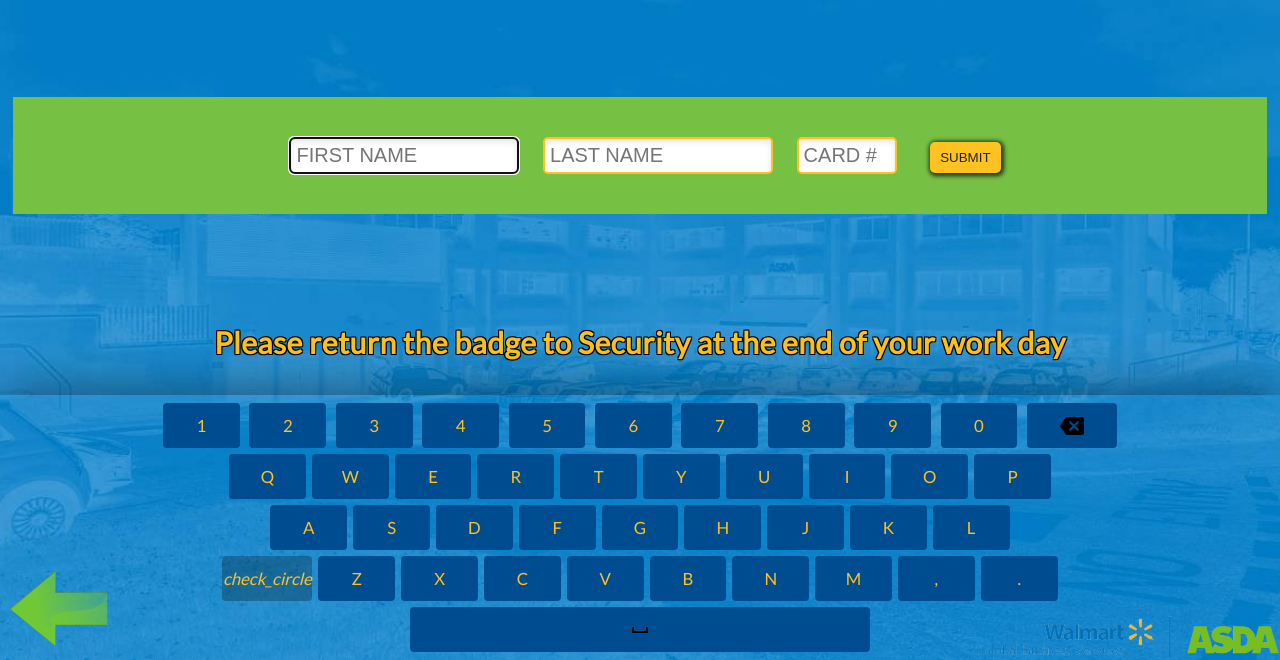
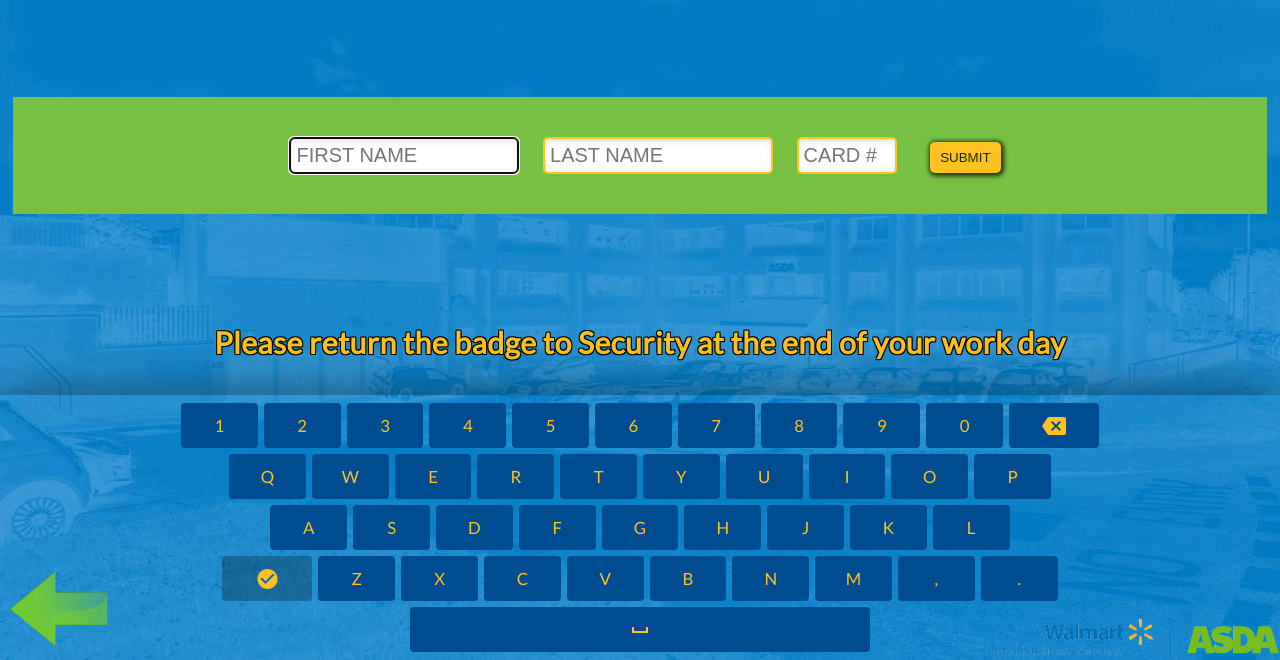
Before and after one commit to BojoZahariev/BH_reception_ts, an Electron app: page src/index.html in a window 1280 px wide. Both pictures are taken after a click on the element "COLLEAGUES". Shown: the part 140-800 px from the top of the page. Drawn offline with Linux system fonts and the light colour scheme; no server answers.

Commit message:
js keyboard

```diff
--- a/src/index.html
+++ b/src/index.html
@@ -38,7 +38,7 @@
       <form id="colleaguesForm">
         <input id="input1" type="text" placeholder="First Name" class="inputs use-keyboard-input" autofocus />
         <input id="input2" type="text" placeholder="Last Name" class="inputs use-keyboard-input" />
-        <input id="input3" type="text" placeholder="Card #" class="inputs" />
+        <input id="input3" type="text" placeholder="Card #" class="inputs use-keyboard-input" />
 
         <button id="colleaguesSubmit" class="submitBtn" type="submit">SUBMIT</button>
       </form>
@@ -170,54 +170,6 @@
       </p>
     </div>
 
-    <div class="keyboard">
-      <div class="keyboard__keys">
-        <button type="button" class="keyboard__key">1</button>
-        <button type="button" class="keyboard__key">2</button>
-        <button type="button" class="keyboard__key">3</button>
-        <button type="button" class="keyboard__key">4</button>
-        <button type="button" class="keyboard__key">5</button>
-        <button type="button" class="keyboard__key">6</button>
-        <button type="button" class="keyboard__key">7</button>
-        <button type="button" class="keyboard__key">8</button>
-        <button type="button" class="keyboard__key">9</button>
-        <button type="button" class="keyboard__key">0</button>
-        <button type="button" class="keyboard__key keyboard__key--wide">
-          <svg xmlns="http://www.w3.org/2000/svg" height="24" viewBox="0 0 24 24" width="24">
-            <path d="M0 0h24v24H0z" fill="none" />
-            <path
-              d="M22 3H7c-.69 0-1.23.35-1.59.88L0 12l5.41 8.11c.36.53.9.89 1.59.89h15c1.1 0 2-.9 2-2V5c0-1.1-.9-2-2-2zm-3 12.59L17.59 17 14 13.41 10.41 17 9 15.59 12.59 12 9 8.41 10.41 7 14 10.59 17.59 7 19 8.41 15.41 12 19 15.59z"
-            />
-          </svg></button
-        ><br /><button type="button" class="keyboard__key">Q</button
-        ><button type="button" class="keyboard__key">W</button><button type="button" class="keyboard__key">E</button
-        ><button type="button" class="keyboard__key">R</button><button type="button" class="keyboard__key">T</button
-        ><button type="button" class="keyboard__key">Y</button><button type="button" class="keyboard__key">U</button
-        ><button type="button" class="keyboard__key">I</button><button type="button" class="keyboard__key">O</button
-        ><button type="button" class="keyboard__key">P</button><br /><button type="button" class="keyboard__key">
-          A</button
-        ><button type="button" class="keyboard__key">S</button><button type="button" class="keyboard__key">D</button
-        ><button type="button" class="keyboard__key">F</button><button type="button" class="keyboard__key">G</button
-        ><button type="button" class="keyboard__key">H</button><button type="button" class="keyboard__key">J</button
-        ><button type="button" class="keyboard__key">K</button><button type="button" class="keyboard__key">L</button
-        ><br /><button type="button" class="keyboard__key keyboard__key--wide keyboard__key--dark">
-          <i class="material-icons">check_circle</i></button
-        ><button type="button" class="keyboard__key">Z</button><button type="button" class="keyboard__key">X</button
-        ><button type="button" class="keyboard__key">C</button><button type="button" class="keyboard__key">V</button
-        ><button type="button" class="keyboard__key">B</button><button type="button" class="keyboard__key">N</button
-        ><button type="button" class="keyboard__key">M</button><button type="button" class="keyboard__key">,</button
-        ><button type="button" class="keyboard__key">.</button><br /><button
-          type="button"
-          class="keyboard__key keyboard__key--extra-wide"
-        >
-          <svg xmlns="http://www.w3.org/2000/svg" height="24" viewBox="0 0 24 24" width="24">
-            <path d="M0 0h24v24H0V0z" fill="none" />
-            <path d="M18 9v4H6V9H4v6h16V9z" />
-          </svg>
-        </button>
-      </div>
-    </div>
-
     <audio id="audio1" src="sounds/success.mp3"></audio>
     <audio id="audio2" src="sounds/error.mp3"></audio>
 
--- a/src/script.js
+++ b/src/script.js
@@ -806,7 +806,6 @@ ipcRenderer.on('deletedOld', (e, numRemoved) => {
 //clear old records once a day
 runOncePerDay();
 
-/*
 //Virtual keyboard
 
 const Keyboard = {
@@ -991,4 +990,3 @@ const Keyboard = {
 window.addEventListener('DOMContentLoaded', function () {
   Keyboard.init();
 });
-*/
--- a/src/style.css
+++ b/src/style.css
@@ -7,6 +7,13 @@
 @font-face {
   font-family: lato;
   src: url(fonts/Lato-Regular.ttf);
+}
+
+@font-face {
+  font-family: 'Material Icons';
+  font-style: normal;
+  font-weight: 400;
+  src: url(fonts/MaterialIcons-Regular.ttf);
 }
 
 body {
@@ -19,6 +26,31 @@ body {
   background-attachment: fixed;
   letter-spacing: 0.5px;
   font-family: lato;
+}
+
+.material-icons {
+  font-family: 'Material Icons';
+  font-weight: normal;
+  font-style: normal;
+  font-size: 24px; /* Preferred icon size */
+  display: inline-block;
+  line-height: 1;
+  text-transform: none;
+  letter-spacing: normal;
+  word-wrap: normal;
+  white-space: nowrap;
+  direction: ltr;
+
+  /* Support for all WebKit browsers. */
+  -webkit-font-smoothing: antialiased;
+  /* Support for Safari and Chrome. */
+  text-rendering: optimizeLegibility;
+
+  /* Support for Firefox. */
+  -moz-osx-font-smoothing: grayscale;
+
+  /* Support for IE. */
+  font-feature-settings: 'liga';
 }
 
 /*INITIAL*/
```
Also changed, not shown: src/fonts/MaterialIcons-Regular.ttf (added), 1 other file.
